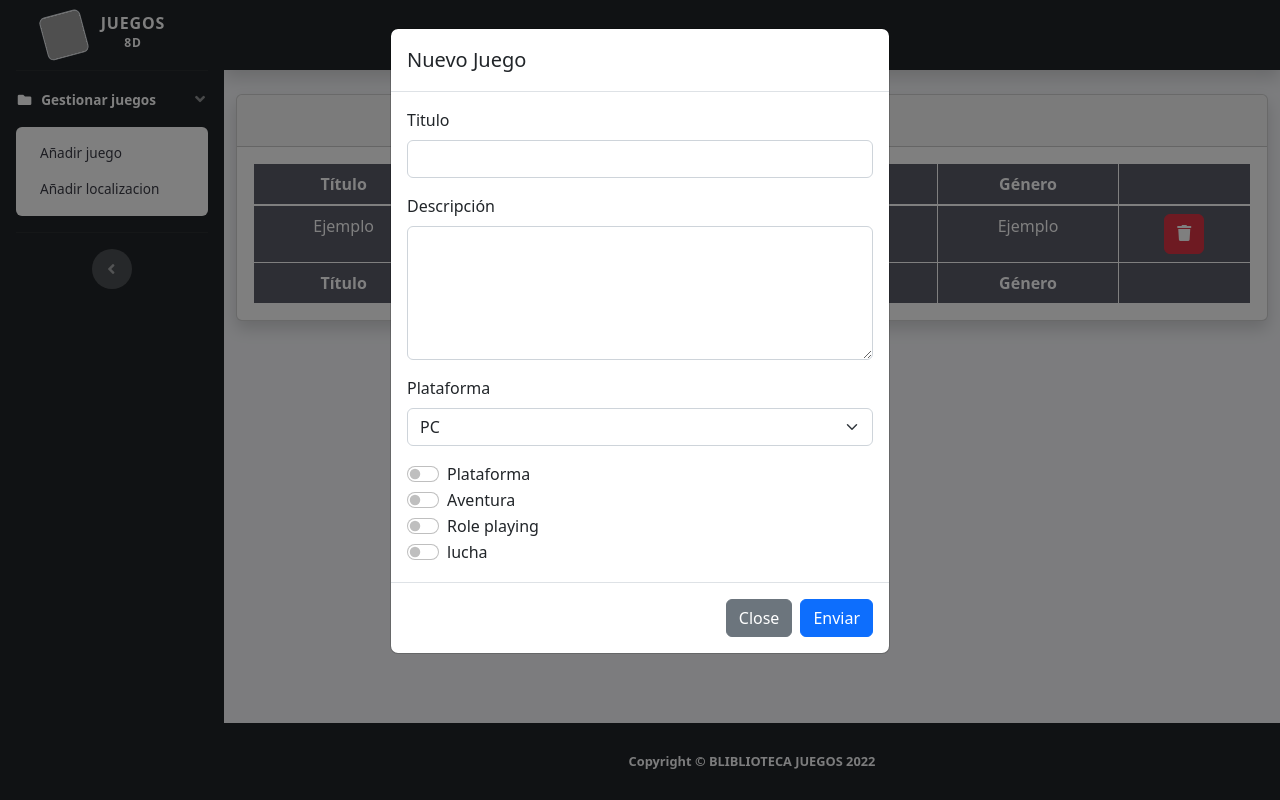
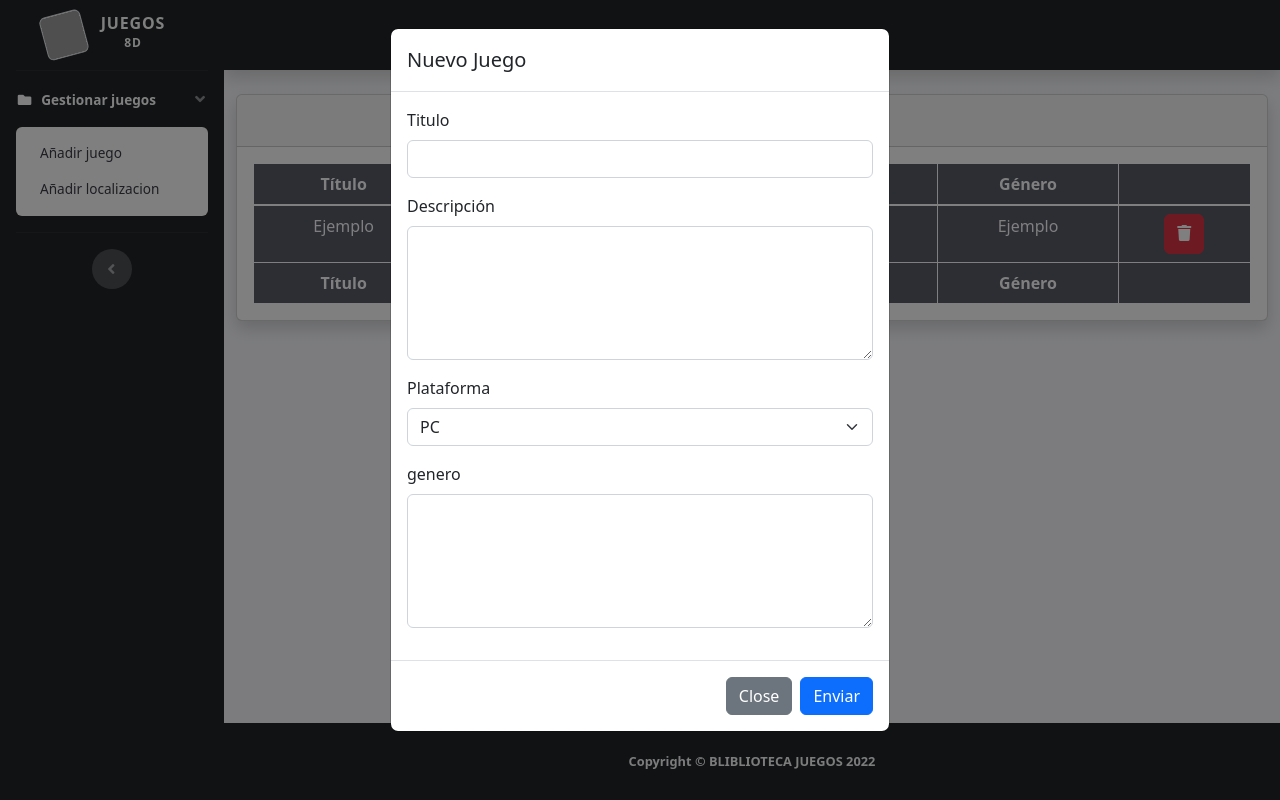
Before and after one commit to portag/JuegosScrum, a PHP site: page /index.php in a window 1280 px wide, after a click on "Añadir juego". Run offline with PHP 8.4, Linux system fonts and the light colour scheme; grey boxes are pictures that could not be loaded.

Commit message:
footer modelo

```diff
--- a/footer.php
+++ b/footer.php
@@ -157,17 +157,12 @@
                             <textarea class='form-control' name="descripcion" id="" cols="30" rows="5"></textarea>
                         </div>
 
-
-                <!-- <div class='mb-3'>
+        <!--
+                        <div class='mb-3'>
                             <label for='plataforma' class='form-label'>plataforma</label>
                             <textarea class='form-control' name="plataforma" id="" cols="30" rows="5"></textarea>
                         </div>
-
-                <div class='mb-3'>
-                    <label for='genero' class='form-label'>genero</label>
-                    <textarea class='form-control' name="genero" id="" cols="30" rows="5"></textarea>
-                </div> -->
-
+        -->
 
 
                         <div class='mb-3'>
@@ -180,22 +175,14 @@
                             </select>
                         </div>
 
-                <div class="form-check form-switch">
-                    <input class="form-check-input" type="checkbox" id="plataforma" name="plataforma">
-                    <label class="form-check-label" for="flexSwitchCheckDefault">Plataforma</label>
+
+
+                        <div class='mb-3'>
+                            <label for='genero' class='form-label'>genero</label>
+                            <textarea class='form-control' name="genero" id="" cols="30" rows="5"></textarea>
                         </div>
-                    <div class="form-check form-switch">
-                    <input class="form-check-input" type="checkbox" id="aventura" name="aventura">
-                    <label class="form-check-label" for="flexSwitchCheckChecked">Aventura</label>
-                    </div>
-                    <div class="form-check form-switch">
-                    <input class="form-check-input" type="checkbox" id="rol" name="rol">
-                    <label class="form-check-label" for="flexSwitchCheckDisabled">Role playing</label>
-                    </div>
-                    <div class="form-check form-switch">
-                    <input class="form-check-input" type="checkbox" id="lucha" name="lucha">
-                    <label class="form-check-label" for="flexSwitchCheckCheckedDisabled">lucha</label>
-                </div>
+
+
 
                     </form>
                 </div>
--- a/modelo.php
+++ b/modelo.php
@@ -24,7 +24,7 @@
         try {
             //mariadb --> nombre del contenedor donde tengamos mysql
 
-            $dsn = "mysql:host=localhost;dbname=scrum";
+            $dsn = "mysql:host=mariadb2;dbname=scrum";
             $dbh = new PDO($dsn, "root", "toor");
         } catch (PDOException $e){
             echo $e->getMessage();
```
Lines whose indentation alone changed are shown as unchanged.
